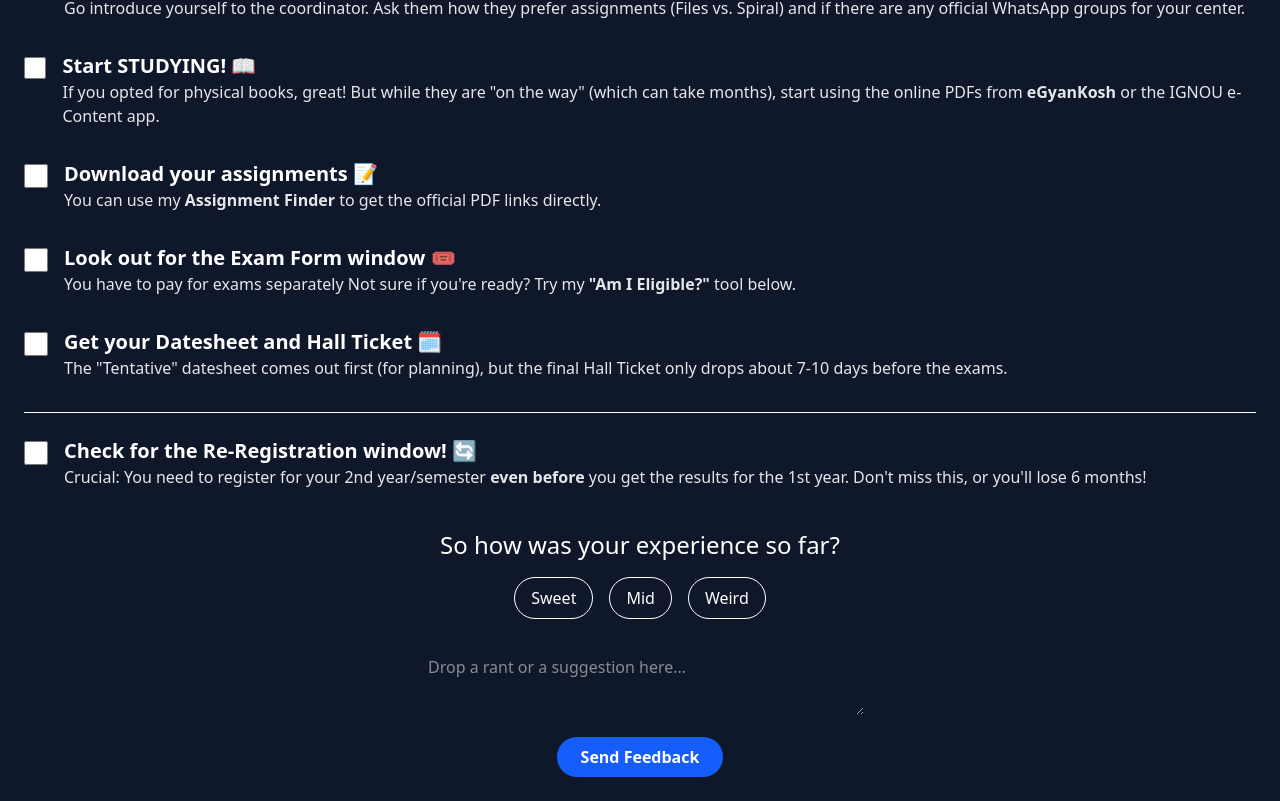
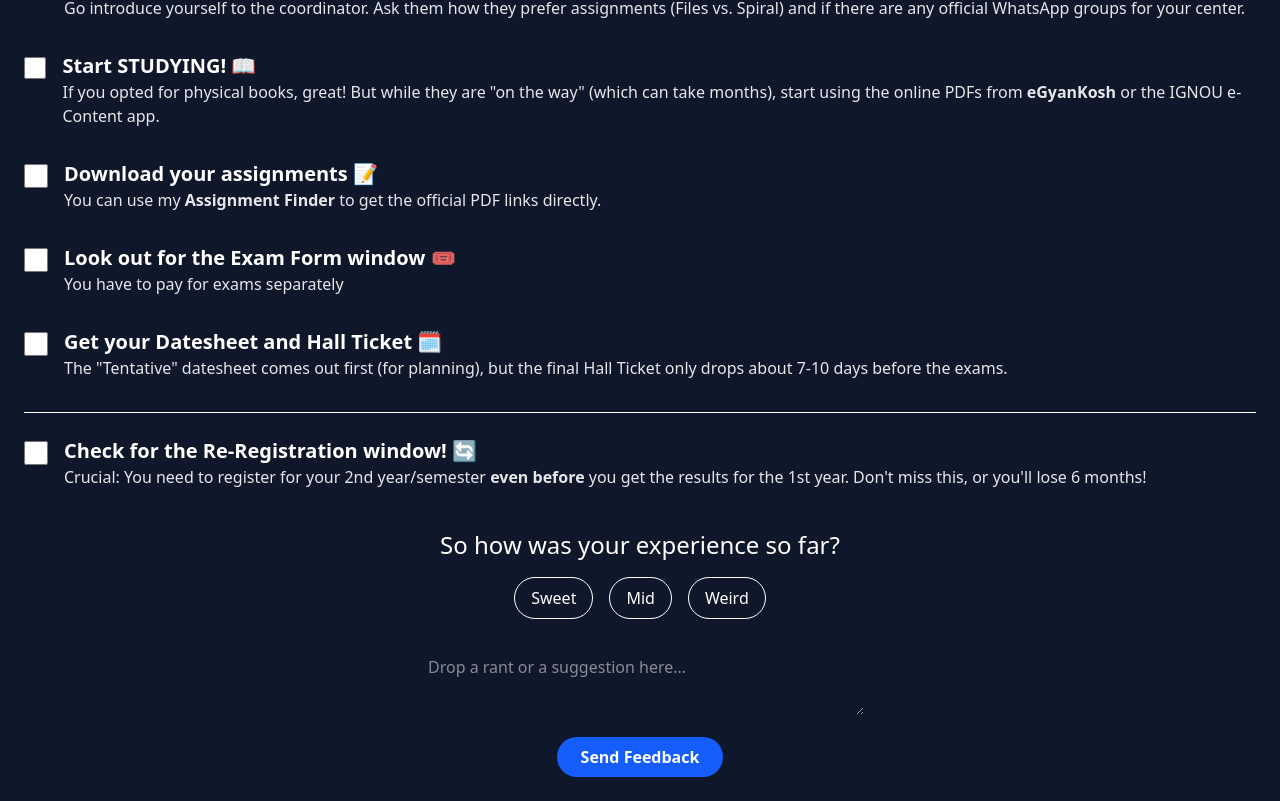
Before and after one commit to Aarush0-5/g-pilot, a Next.js app: page /i_am_new in a window 1280 px wide. Shown: the part 660-1461 px from the top of the page. Built offline with nearby package versions, Linux system fonts and the light colour scheme.

Commit message:
I am new page added

```diff
--- a/app/i_am_new/page.tsx
+++ b/app/i_am_new/page.tsx
@@ -90,7 +90,7 @@ export default function IamNew() {
             <input type="checkbox" className="w-6 h-6 mt-1" />
             <div>
                 <h3 className="text-xl font-bold">Look out for the Exam Form window 🎟️</h3>
-                <p className="text-gray-200">You have to pay for exams separately Not sure if you're ready? Try my <strong>"Am I Eligible?"</strong> tool below.</p>
+                <p className="text-gray-200">You have to pay for exams separately </p>
             </div>
             </section>
 
```
